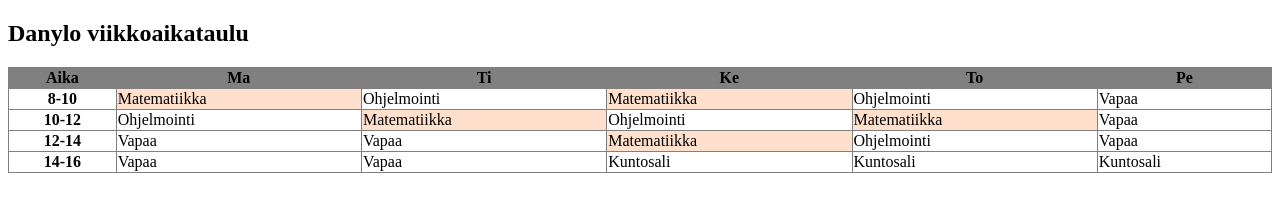
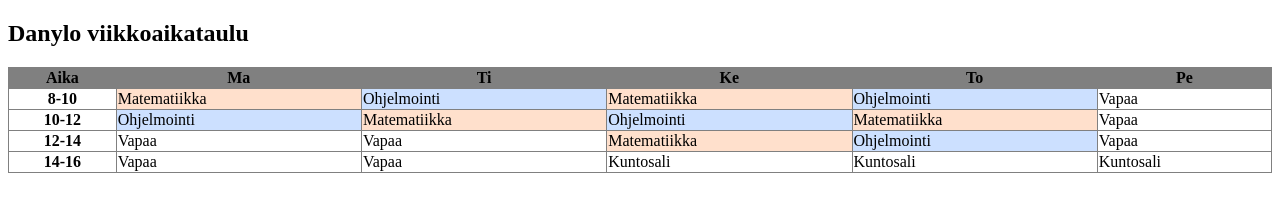
Before and after one commit to Gusyi228/viikkoaikataulu, a plain HTML site: page index.html in a window 1280 px wide. Drawn offline with Linux system fonts and the light colour scheme.

Commit message:
Laiton ohjelmointi tuneille värin

```diff
--- a/index.html
+++ b/index.html
@@ -26,16 +26,16 @@
         <tr>
             <th>8-10</th>
             <td bgcolor="ffe0cc">Matematiikka</td>
-            <td>Ohjelmointi</td>
+            <td bgcolor="cce0ff">Ohjelmointi</td>
             <td bgcolor="ffe0cc">Matematiikka</td>
-            <td>Ohjelmointi</td>
+            <td bgcolor="cce0ff">Ohjelmointi</td>
             <td>Vapaa</td>
         </tr>
         <tr>
             <th>10-12</th>
-            <td>Ohjelmointi</td>
+            <td bgcolor="cce0ff">Ohjelmointi</td>
             <td bgcolor="ffe0cc">Matematiikka</td>
-            <td>Ohjelmointi</td>
+            <td bgcolor="cce0ff">Ohjelmointi</td>
             <td bgcolor="ffe0cc">Matematiikka</td>
             <td>Vapaa</td>
         </tr>
@@ -44,7 +44,7 @@
             <td>Vapaa</td>
             <td>Vapaa</td>
             <td bgcolor="ffe0cc">Matematiikka</td>
-            <td>Ohjelmointi</td>
+            <td bgcolor="cce0ff">Ohjelmointi</td>
             <td>Vapaa</td>
         </tr>
         <tr>
```
